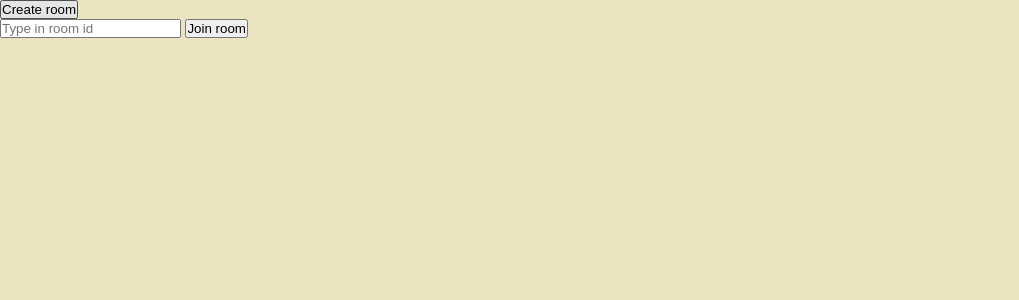
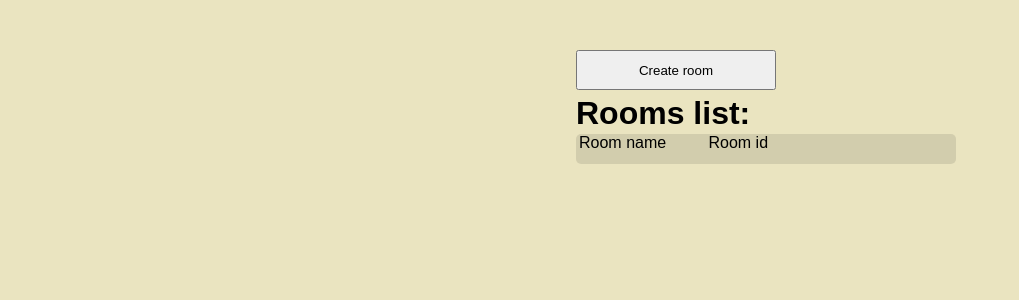
Before and after one commit to mbochene/ZPR, a Flask app: page / in a window 1280 px wide. Shown: the top 300 px of the page, without its empty margins (0-1019 px from the left). Run offline with Flask 2, Linux system fonts and the light colour scheme; some libraries are stand-ins or nearby versions.

Commit message:
zmodyfikowane dołączanie do pokoju, lista dostępnych pokoi, do zmiany: przekazywanie uprawnień w pokoju/niszczenie istniejącegopokoju

```diff
--- a/src/app/static/css/game.css
+++ b/src/app/static/css/game.css
@@ -31,11 +31,6 @@ table {
 .gamebox {
     align-items: center;
     width: 55%;
-}
-
-#welcome-info {
-    font-size: 30px;
-    text-align: center;
 }
 
 .box {
@@ -93,6 +88,6 @@ table {
 }
 
 .clue {
-    background:rgb(235, 90, 90, 1);
+    background: rgb(235, 90, 90, 1);
     box-shadow: 2px 2px 2px 2px black;
 }
--- /dev/null
+++ b/src/app/static/css/others.css
@@ -0,0 +1,60 @@
+#welcome-info {
+    font-size: 30px;
+    text-align: center;
+}
+
+#create-room {
+    position: absolute;
+    left: 45%;
+    top: 25px;
+}
+
+#create-room-button {
+    position: absolute;
+    left: inherit;
+    top: inherit;
+    width: 200px;
+    height: 40px;
+}
+
+#join-room {
+    position: absolute;
+    left: 45%;
+    top: 95px;
+}
+
+.rooms-list-position {
+    margin-top: 2px;
+    border-radius: 5px;
+    width: 380px;
+    height: 30px;
+    background: rgba(0, 0, 0, .1);
+}
+
+.room-info {
+    margin-left: 3px;
+    display: inline-block;
+    width: 100px;
+    height: 20px;
+}
+
+.room-id {
+    margin-left: 25px;
+    display: inline-block;
+    width: 100px;
+    height: 20px;
+}
+
+.join-room-button {
+    margin-left: 15px;
+    display: inline-block;
+    width: 100px;
+    height: 25px;
+    background: rgba(235, 235, 235, .1);
+    border-radius: 5%;
+    overflow: hidden;
+}
+
+.join-room-button:hover {
+    background: rgba(205, 205, 155, .7);
+}
--- a/src/app/static/js/app.js
+++ b/src/app/static/js/app.js
@@ -42,6 +42,16 @@ var addClickHandler = function (socket) {
         socket.emit('clickedField', data);
     });
 }
+var addJoinHandler = function (button, socket) {
+    button.click(function (event) {
+        var data = {
+            roomId: $(this).parent().children('p.room-id').html(),
+            status: ''
+        }
+        console.log(data.roomId);
+        socket.emit('joinRoom', data)
+    });
+}
 var appendMessage = function (msg, sender) {
     var imgPath = '/static/img/user-512.png';
     if (sender == 'self') {
@@ -54,14 +64,7 @@ var appendMessage = function (msg, sender) {
     var chatlogs = document.getElementsByClassName('chatlogs')[0];
     chatlogs.scrollTop = chatlogs.scrollHeight - chatlogs.clientHeight;
 }
-var handleJoinClick = function (socket) {
-    var data = {
-        roomId: $('#room-id-input').val(),
-        status: ''
-    }
-    $('#room-id-input').val('');
-    socket.emit('joinRoom', data)
-}
+
 var onJoin = function (data) {
     console.log(data);
     if (data.status == 'JOINED_ROOM') {
@@ -79,7 +82,7 @@ var onLeave = function () {
 var handleCreateClick = function (socket) {
     socket.emit('createRoom');
 }
-handleLeaveClick = function (socket) {
+var handleLeaveClick = function (socket) {
     socket.emit('leaveRoom')
 }
 var onGameStop = function (socket) {
@@ -105,18 +108,19 @@ var resetScore = function () {
     $('.score-x:first').html(0);
     $('.score-o:first').html(0);
 }
-$(document).ready(function () {
-    namespace = '/';
-    var socket = io.connect(location.protocol + '//' + document.domain + ':' + location.port + namespace);
-    recoverInitialBoard();
-    addClickHandler(socket);
-    $('#out-of-room').show();
-    $('#in-room').hide();
-    socket.on('startGame', function () { onGameStart(); });
-    socket.on('stopGame', function () { onGameStop(socket); });
-    socket.on('disconnect', function () { onDisconnect(socket); });
-    socket.on('receivedMessage', function (data) { appendMessage(data.msg, data.who); });
-    socket.on('actualizeView', function (data) {
+var addNewRoom = function (data, socket) {
+    $('#rooms-list').append('<div class="rooms-list-position"></div>');
+    $('.rooms-list-position:last').append('<p class="room-info">' + data.roomInfo + '</p>');
+    $('.rooms-list-position:last').append('<p class="room-id">' + data.roomId + '</p>');
+    $('.rooms-list-position:last').append('<button class="join-room-button">Join room</button>');
+    addJoinHandler($('.join-room-button:last'), socket);
+}
+var onInitializeRoomsList = function (data, socket) {
+    for (var i in data) {
+        addNewRoom(data[i], socket);
+    }
+}
+var onActualizeView = function (data, socket) {
     boardId = parseInt(data.id / 10);
     $('#' + data.id).append('<img src="/static/img/' + data.inHtml + '.png">');
     for (let i = 0; i < 9; ++i) {
@@ -140,7 +144,21 @@ $(document).ready(function () {
             addClickHandler(socket);
         }
     }
-    });
+}
+$(document).ready(function () {
+    namespace = '/';
+    var socket = io.connect(location.protocol + '//' + document.domain + ':' + location.port + namespace);
+    recoverInitialBoard();
+    addClickHandler(socket);
+    $('#out-of-room').show();
+    $('#in-room').hide();
+    socket.on('startGame', function () { onGameStart(); });
+    socket.on('stopGame', function () { onGameStop(socket); });
+    socket.on('disconnect', function () { onDisconnect(socket); });
+    socket.on('receivedMessage', function (data) { appendMessage(data.msg, data.who); });
+    socket.on('actualizeView', function (data) { onActualizeView(data, socket); });
+    socket.on('createRoom', function (data) { addNewRoom(data, socket) });
+    socket.on('initializeRoomsList', function (data) { onInitializeRoomsList(data, socket); });
     socket.on('joinRoom', function (data) { onJoin(data); });
     socket.on('leaveRoom', function () { onLeave(); })
     $('#create-room-button').click(function () { handleCreateClick(socket); });
--- a/src/app/templates/index.html
+++ b/src/app/templates/index.html
@@ -8,6 +8,7 @@
     <link rel="stylesheet" type="text/css" href="{{ url_for('static', filename='css/chat.css') }}">
     <link rel="stylesheet" type="text/css" href="{{ url_for('static', filename='css/game.css') }}">
     <link rel="stylesheet" type="text/css" href="{{ url_for('static', filename='css/score.css') }}">
+    <link rel="stylesheet" type="text/css" href="{{ url_for('static', filename='css/others.css') }}">
     <script type="text/javascript"
         src="https://cdnjs.cloudflare.com/ajax/libs/socket.io/1.4.8/socket.io.min.js"></script>
     <script src="https://ajax.googleapis.com/ajax/libs/jquery/2.2.4/jquery.min.js"></script>
@@ -20,8 +21,13 @@
             <button id="create-room-button">Create room</button>
         </div>
         <div id="join-room">
-            <input id="room-id-input" type="text" placeholder="Type in room id">
-            <button id="join-room-button">Join room</button>
+            <div id="rooms-list">
+                <h1>Rooms list:</h1>
+                <div class="rooms-list-position">
+                    <p class="room-info">Room name</p>
+                    <p class="room-id">Room id</p>
+                </div>
+            </div>
         </div>
     </div>
     <div id="in-room">
--- a/src/server/config.py
+++ b/src/server/config.py
@@ -40,7 +40,6 @@ def handleConnect():
 def handleDisconnect():
     evh.handleDisconnection(flask.request.sid)
 
-
 @socketio.on('createRoom', namespace=namespace)
 def handleCreateRoom():
     evh.handleCreateRoom(flask.request.sid)
--- a/src/server/event_handlers.py
+++ b/src/server/event_handlers.py
@@ -2,9 +2,14 @@
 import flask_socketio as fsio
 import engine as en
 import room
+import string
+import random
+
+rooms = []
 
 
-rooms = []
+def id_generator(size=6, chars=string.ascii_uppercase + string.digits):
+    return ''.join(random.choice(chars) for _ in range(size))
 
 
 def getRoomClientIsConnectedTo(socketId):
@@ -22,19 +27,16 @@ def getRoomById(roomId):
 
 
 def handleCreateRoom(socketId):
-    roomId = str(socketId)[:4] + str(socketId)[-2:]
+    roomId = str(socketId)[-2:] + id_generator(4) + str(socketId)[:2]
     newRoom = room.Room(socketId, roomId)
     rooms.append({'socketId': socketId, 'room': newRoom})
     data = {
         'roomId': roomId,
+        'roomInfo': 'po prostu rum',
         'status': ''
     }
     handleJoinRoom(data, socketId)
-
-
-#def handleRemoveRoom(socketId):
-#    room = getRoomClientIsConnectedTo(socketId)
-#    if room is not None and room.hostSocketId == socketId
+    fsio.emit('createRoom', data, broadcast=True)
 
 
 def handleClickedField(data, socketId):
@@ -49,9 +51,7 @@ def handleClickedField(data, socketId):
     board = id // 10
     field = id % 10
     correct = game.makeMove(board, field)
-    print(correct, board, field, game.playableFields)
     if correct:
-        print(game.isBoardNotPlayable(board))
         if game.isBoardNotPlayable(board):
             game.playableFields.remove(board)
 
@@ -81,7 +81,6 @@ def handleClickedField(data, socketId):
         else:
             data['globalGameEnded'] = False
 
-        print(toLighten)
         for sid in room.session.clients:
             fsio.emit('actualizeView', data, room=sid)
 
@@ -129,6 +128,10 @@ def handleLeaveRoom(socketId):
 
 def handleConnection(socketId):
     print(socketId + " connected")
+    data = []
+    for el in rooms:
+        data.append({'roomInfo': 'po prostu rum', 'roomId': el['room'].roomId})
+    fsio.emit('initializeRoomsList', data, room=socketId)
 
 
 def handleDisconnection(socketId):
```
Lines whose indentation alone changed are shown as unchanged.
